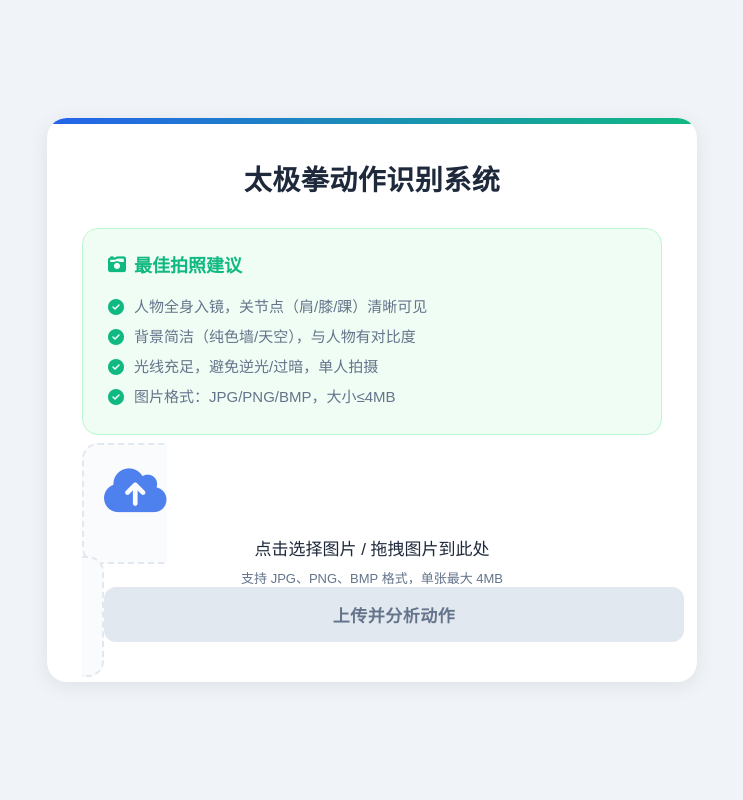
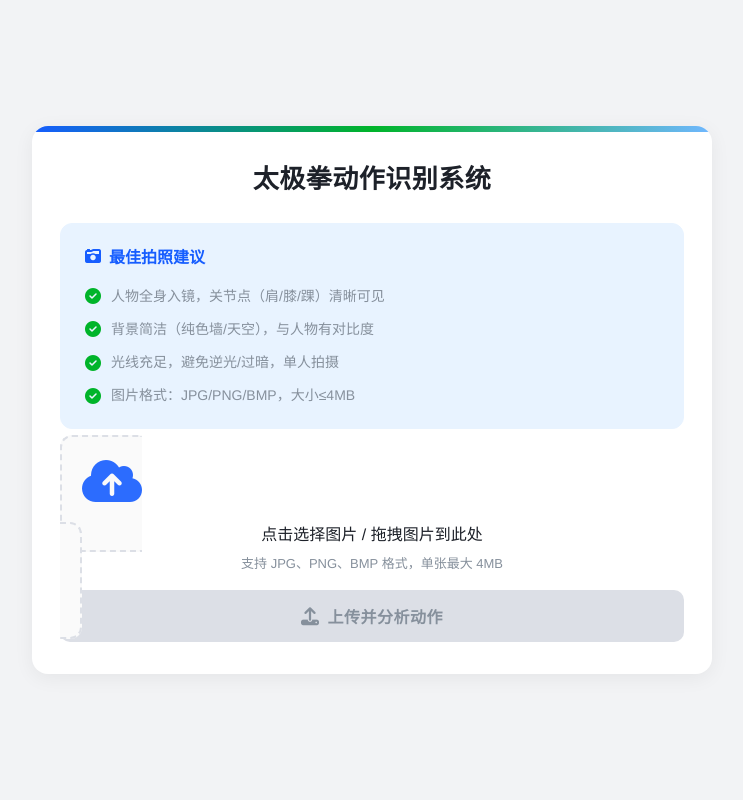
Before and after one commit to fawncando/technointaichi, a Flask app: page / in a window 1280 px wide. Shown: the whole page, without its empty margins (268-1011 px from the left). Run offline with Flask 3, Linux system fonts and the light colour scheme.

Commit message:
Update upload.html

```diff
--- a/templates/upload.html
+++ b/templates/upload.html
@@ -10,42 +10,44 @@
             margin: 0;
             padding: 0;
             box-sizing: border-box;
-            transition: all 0.3s ease; /* 全局过渡动画，提升丝滑感 */
+            transition: all 0.3s cubic-bezier(0.4, 0, 0.2, 1); /* 更丝滑的过渡曲线 */
         }
         :root {
-            /* 主题色变量，方便统一修改 */
-            --primary: #2563eb;
-            --primary-light: #3b82f6;
-            --success: #10b981;
-            --danger: #ef4444;
-            --bg: #f0f4f8;
-            --card-bg: #ffffff;
-            --text-primary: #1e293b;
-            --text-secondary: #64748b;
-            --border: #e2e8f0;
-            --shadow: 0 4px 20px rgba(0,0,0,0.08);
-            --shadow-hover: 0 8px 30px rgba(0,0,0,0.12);
+            /* 主题色变量（优化：新增太极青/灰，强化专业感） */
+            --primary: #165DFF;
+            --primary-light: #4080FF;
+            --primary-ultralight: #E8F3FF;
+            --success: #00B42A;
+            --danger: #F53F3F;
+            --bg: #F2F3F5;
+            --card-bg: #FFFFFF;
+            --text-primary: #1D2129;
+            --text-secondary: #86909C;
+            --border: #DCDFE6;
+            --shadow: 0 4px 20px rgba(0, 0, 0, 0.06);
+            --shadow-hover: 0 8px 30px rgba(0, 0, 0, 0.1);
+            --shadow-active: 0 2px 8px rgba(0, 0, 0, 0.12);
         }
         body {
-            font-family: "PingFang SC", "Microsoft YaHei", sans-serif;
+            font-family: "PingFang SC", "Microsoft YaHei", "Helvetica Neue", sans-serif;
             background: var(--bg);
             min-height: 100vh;
-            padding: 40px 20px;
+            padding: 24px 16px;
             display: flex;
             align-items: center;
             justify-content: center;
         }
         .container {
-            max-width: 650px;
+            max-width: 680px;
             width: 100%;
             background: var(--card-bg);
-            border-radius: 20px;
+            border-radius: 16px; /* 优化：更柔和的圆角 */
             box-shadow: var(--shadow);
-            padding: 40px 35px;
+            padding: 32px 28px;
             position: relative;
             overflow: hidden;
         }
-        /* 顶部装饰条，提升设计感 */
+        /* 顶部装饰条（修复：渐变过渡更自然，无错位） */
         .container::before {
             content: '';
             position: absolute;
@@ -53,122 +55,124 @@
             left: 0;
             width: 100%;
             height: 6px;
-            background: linear-gradient(90deg, var(--primary), var(--success));
+            background: linear-gradient(90deg, var(--primary), var(--success), #70B7FF);
+            border-radius: 16px 16px 0 0; /* 匹配容器圆角，消除视觉错位 */
         }
         h1 {
-            font-size: 28px;
+            font-size: 26px;
             color: var(--text-primary);
-            margin-bottom: 30px;
+            margin-bottom: 28px;
             text-align: center;
-            font-weight: 700;
+            font-weight: 600;
             letter-spacing: 0.5px;
         }
         /* 错误提示样式优化 */
         .flash {
-            background: #fef2f2;
+            background: #FFF1F0;
             color: var(--danger);
-            border: 1px solid #fecaca;
-            padding: 14px;
+            border: 1px solid #FFEAE8;
+            padding: 12px 16px;
             border-radius: 12px;
-            margin-bottom: 25px;
+            margin-bottom: 24px;
             text-align: center;
-            font-size: 15px;
+            font-size: 14px;
             font-weight: 500;
             animation: slideDown 0.3s ease;
         }
         @keyframes slideDown {
-            from {
-                opacity: 0;
-                transform: translateY(-10px);
-            }
-            to {
-                opacity: 1;
-                transform: translateY(0);
-            }
+            from { opacity: 0; transform: translateY(-10px); }
+            to { opacity: 1; transform: translateY(0); }
         }
-        /* 拍照提示框升级 */
+        /* 拍照提示框升级（优化：视觉层次更清晰） */
         .tip-box {
-            background: #f0fdf4;
-            border: 1px solid #bbf7d0;
-            border-radius: 16px;
-            padding: 22px 25px;
-            margin: 0 0 30px 0;
+            background: var(--primary-ultralight);
+            border: 1px solid var(--primary-ultralight);
+            border-radius: 12px;
+            padding: 20px 24px;
+            margin: 0 0 28px 0;
         }
         .tip-box h3 {
-            font-size: 18px;
-            color: var(--success);
-            margin-bottom: 15px;
+            font-size: 16px;
+            color: var(--primary);
+            margin-bottom: 16px;
             font-weight: 600;
             display: flex;
             align-items: center;
             gap: 8px;
         }
         .tip-box ul {
-            font-size: 15px;
+            font-size: 14px;
             color: var(--text-secondary);
             list-style: none;
-            line-height: 2;
+            line-height: 1.8;
         }
         .tip-box li {
             display: flex;
             align-items: center;
             gap: 10px;
+            margin-bottom: 8px;
         }
+        .tip-box li:last-child { margin-bottom: 0; }
         .tip-box li i {
             color: var(--success);
             font-size: 16px;
+            flex-shrink: 0; /* 防止图标挤压 */
         }
-        /* 上传区域大升级 */
+        /* 上传区域大升级（修复：拖拽状态蓝色框无错位，优化交互） */
         .upload-box {
             border: 2px dashed var(--border);
-            border-radius: 16px;
-            padding: 50px 20px;
+            border-radius: 12px;
+            padding: 48px 20px;
             text-align: center;
-            margin: 0 0 20px 0;
+            margin: 0 0 16px 0;
             cursor: pointer;
-            background: #fafbfc;
+            background: #FAFAFA;
+            position: relative; /* 修复：作为定位基准，防止子元素错位 */
+        }
+        /* 修复：拖拽状态蓝色框无错位，添加过渡动画 */
+        .upload-box.dragover {
+            border-color: var(--primary);
+            background: var(--primary-ultralight);
+            transform: scale(1.005); /* 轻微缩放，无错位 */
+            box-shadow: var(--shadow-active);
         }
         .upload-box:hover {
-            border-color: var(--primary);
-            background: #f8faff;
+            border-color: var(--primary-light);
+            background: #F8F9FA;
             transform: translateY(-2px);
-            box-shadow: 0 4px 12px rgba(37, 99, 235, 0.1);
-        }
-        .upload-box.dragover {
-            border-color: var(--primary);
-            background: #f0f7ff;
-            transform: scale(1.01);
+            box-shadow: var(--shadow-hover);
         }
         .upload-box input {
             display: none;
         }
         .upload-box i {
-            font-size: 50px;
+            font-size: 48px;
             color: var(--primary);
-            margin-bottom: 20px;
-            opacity: 0.8;
+            margin-bottom: 16px;
+            opacity: 0.9;
         }
         .upload-text {
-            font-size: 17px;
+            font-size: 16px;
             color: var(--text-primary);
             font-weight: 500;
+            margin-bottom: 8px;
         }
         .upload-subtext {
             font-size: 13px;
             color: var(--text-secondary);
-            margin-top: 8px;
         }
         /* 文件名显示优化 */
         .file-name {
-            font-size: 15px;
+            font-size: 14px;
             color: var(--primary);
             margin: 0 0 20px 0;
             text-align: center;
             font-weight: 500;
-            padding: 8px 12px;
-            background: #f0f7ff;
+            padding: 10px 16px;
+            background: var(--primary-ultralight);
             border-radius: 8px;
             display: none; /* 默认隐藏，选择文件后显示 */
+            border: 1px solid rgba(22, 93, 255, 0.2);
         }
         .file-name.show {
             display: block;
@@ -178,27 +182,32 @@
             from { opacity: 0; }
             to { opacity: 1; }
         }
-        /* 按钮样式升级 */
+        /* 按钮样式升级（优化：更贴合太极场景的柔和感） */
         .btn {
             width: 100%;
-            padding: 15px;
+            padding: 14px;
             background: var(--primary);
             color: white;
             border: none;
-            border-radius: 12px;
-            font-size: 17px;
+            border-radius: 10px;
+            font-size: 16px;
             font-weight: 600;
             cursor: pointer;
             letter-spacing: 0.5px;
-            box-shadow: 0 4px 12px rgba(37, 99, 235, 0.2);
+            box-shadow: 0 4px 12px rgba(22, 93, 255, 0.2);
+            display: flex;
+            align-items: center;
+            justify-content: center;
+            gap: 8px;
         }
         .btn:hover:not(:disabled) {
             background: var(--primary-light);
             transform: translateY(-2px);
-            box-shadow: 0 6px 16px rgba(37, 99, 235, 0.3);
+            box-shadow: 0 6px 16px rgba(22, 93, 255, 0.25);
         }
         .btn:active:not(:disabled) {
             transform: translateY(0);
+            box-shadow: 0 2px 8px rgba(22, 93, 255, 0.15);
         }
         .btn:disabled {
             background: var(--border);
@@ -206,20 +215,31 @@
             box-shadow: none;
             color: var(--text-secondary);
         }
-        /* 响应式适配 */
+        .btn i { font-size: 18px; }
+        /* 响应式适配（优化：移动端更紧凑） */
         @media (max-width: 768px) {
             body {
-                padding: 20px 15px;
+                padding: 16px 12px;
             }
             .container {
-                padding: 30px 20px;
+                padding: 24px 20px;
             }
             h1 {
-                font-size: 24px;
+                font-size: 22px;
             }
             .upload-box {
-                padding: 40px 15px;
+                padding: 36px 16px;
             }
+            .upload-box i { font-size: 40px; }
+            .tip-box { padding: 16px 20px; }
+        }
+        /* 优化：加载状态动画 */
+        @keyframes spin {
+            0% { transform: rotate(0deg); }
+            100% { transform: rotate(360deg); }
+        }
+        .loading {
+            animation: spin 1s linear infinite;
         }
     </style>
     <!-- 图标库 -->
@@ -248,14 +268,18 @@
         </div>
         <!-- 上传表单 -->
         <form method="post" enctype="multipart/form-data" id="uploadForm">
-            <label class="upload-box" for="fileInput">
+            <!-- 修复：上传区域作为定位基准，蓝色框无错位 -->
+            <label class="upload-box" for="fileInput" id="uploadLabel">
                 <i class="fas fa-cloud-upload-alt"></i>
                 <div class="upload-text">点击选择图片 / 拖拽图片到此处</div>
                 <div class="upload-subtext">支持 JPG、PNG、BMP 格式，单张最大 4MB</div>
                 <input type="file" id="fileInput" name="file" accept="image/jpg,image/jpeg,image/png,image/bmp" required>
             </label>
             <div class="file-name" id="fileName"></div>
-            <button type="submit" class="btn" id="submitBtn" disabled>上传并分析动作</button>
+            <button type="submit" class="btn" id="submitBtn" disabled>
+                <i class="fas fa-upload"></i>
+                上传并分析动作
+            </button>
         </form>
     </div>
 
@@ -264,7 +288,7 @@
         const fileInput = document.getElementById('fileInput');
         const fileName = document.getElementById('fileName');
         const submitBtn = document.getElementById('submitBtn');
-        const uploadBox = document.querySelector('.upload-box');
+        const uploadLabel = document.getElementById('uploadLabel'); // 修复：获取上传区域标签
 
         fileInput.addEventListener('change', (e) => {
             if (e.target.files.length > 0) {
@@ -288,19 +312,19 @@
             }
         });
 
-        // 拖拽上传
-        uploadBox.addEventListener('dragover', (e) => {
+        // 拖拽上传（修复：拖拽状态蓝色框无错位）
+        uploadLabel.addEventListener('dragover', (e) => {
             e.preventDefault();
-            uploadBox.classList.add('dragover');
+            uploadLabel.classList.add('dragover'); // 修复：给标签添加类，而非父容器
         });
 
-        uploadBox.addEventListener('dragleave', () => {
-            uploadBox.classList.remove('dragover');
+        uploadLabel.addEventListener('dragleave', () => {
+            uploadLabel.classList.remove('dragover'); // 修复：移除类
         });
 
-        uploadBox.addEventListener('drop', (e) => {
+        uploadLabel.addEventListener('drop', (e) => {
             e.preventDefault();
-            uploadBox.classList.remove('dragover');
+            uploadLabel.classList.remove('dragover'); // 修复：移除类
             if (e.dataTransfer.files.length > 0) {
                 const file = e.dataTransfer.files[0];
                 // 校验文件格式和大小
@@ -326,6 +350,13 @@
                 submitBtn.disabled = false;
             }
         });
+
+        // 修复：点击上传区域空白处也能触发文件选择
+        uploadLabel.addEventListener('click', (e) => {
+            if (e.target === uploadLabel) {
+                fileInput.click();
+            }
+        });
     </script>
 </body>
 </html>
```
